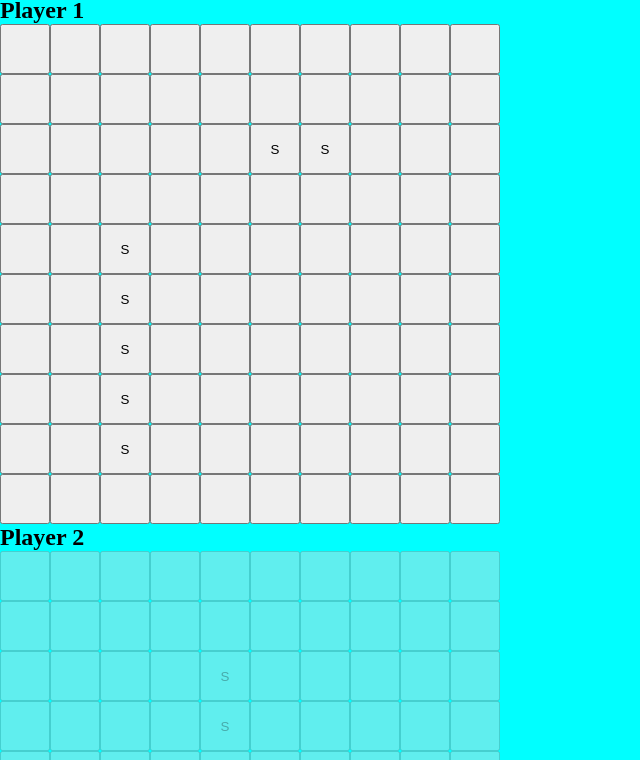
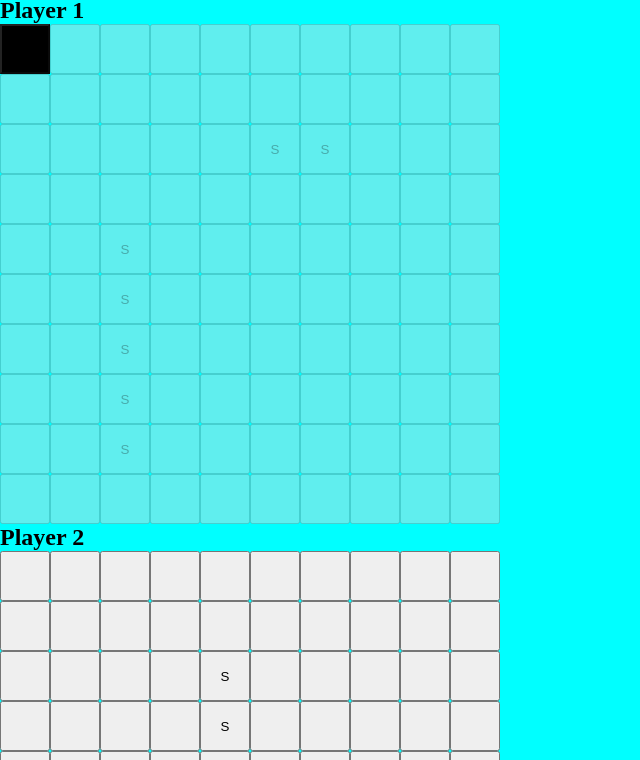
Before and after one commit to daknine10/battleship, a website built with webpack: page src/template.html in a window 1280 px wide. Both pictures are taken after a click on the button 25 px from the left and 89 px from the top of the page. Shown: the part 40-800 px from the top of the page, without its empty margins (0-640 px from the left). Built offline with nearby package versions, Linux system fonts and the light colour scheme.

Commit message:
screenController now changes turns correctly. screenController now takes two DOM containers as arguments to correctly render the gameboards. Added updateScreen function to render both gameBoards.
gameController:
playRound now returns true if a winner is declared, instead of alerting which was moved to screenController.

```diff
--- a/src/index.js
+++ b/src/index.js
@@ -7,13 +7,13 @@ import GameController from "./modules/gameController.js";
 
 
 
-const player1 = new Player(new Gameboard());
-const player2 = new Player(new Gameboard());
+const player1 = new Player('Player1');
+const player2 = new Player('Player2');
 const game = new GameController(player1, player2)
-const screenController = new ScreenController(game)
 
 const player1Board = document.querySelector('.player1')
 const player2Board = document.querySelector('.player2')
+const screenController = new ScreenController(game, player1Board, player2Board)
 
 const bigShip1 = new Ship(5);
 const smallShip1 = new Ship(2, 'horizontal');
--- a/src/modules/gameController.js
+++ b/src/modules/gameController.js
@@ -16,8 +16,11 @@ export default class GameController {
 
     playRound(row, column) {
         this.activePlayer.gameboard.receiveAttack(row, column);
-        if (this.checkWinner()) alert(`${this.activePlayer.name} wins!`)
-        this.switchTurn()
+        this.switchTurn();
+        if (this.checkWinner()) {
+            console.log(`${this.activePlayer.name} wins!`);
+            return true;
+        }
     }
 
     checkWinner() {
--- a/src/modules/screenController.js
+++ b/src/modules/screenController.js
@@ -1,8 +1,15 @@
 import Ship from './ship.js'
 
 export default class ScreenController {
-    constructor(game) {
-        this.game = game
+    constructor(game, player1Board, player2Board) {
+        this.game = game;
+        this.player1Board = player1Board;
+        this.player2Board = player2Board;
+    }
+
+    updateScreen() {
+        this.renderGameboard(this.player1Board, this.game.player1)
+        this.renderGameboard(this.player2Board, this.game.player2)
     }
 
     renderGameboard(boardContainer, player) {
@@ -16,9 +23,9 @@ export default class ScreenController {
                 grid.dataset.column = j;
                 grid.dataset.row = i;
                 grid.addEventListener("click", () => {
-                    this.game.playRound(i, j)
-                    this.renderGameboard()
-                }) /// THIS HAS TO BE CHANGED INTO ITS OWN FUNCTION
+                    if (this.game.playRound(i, j)) alert(`${this.game.activePlayer.name}`)
+                    this.updateScreen()
+                })
                 if (player.gameboard.board[i][j] !== null) {
                     if (player.gameboard.board[i][j] instanceof Ship) grid.textContent = "S" //* remove later, debugging purpose only
                     else if  (player.gameboard.board[i][j] === 1) {
--- a/src/styles.css
+++ b/src/styles.css
@@ -22,3 +22,7 @@ body {
     height: 50px;
     width: 50px;
 }
+
+.grid-disabled {
+    background-color: black;
+}
```
